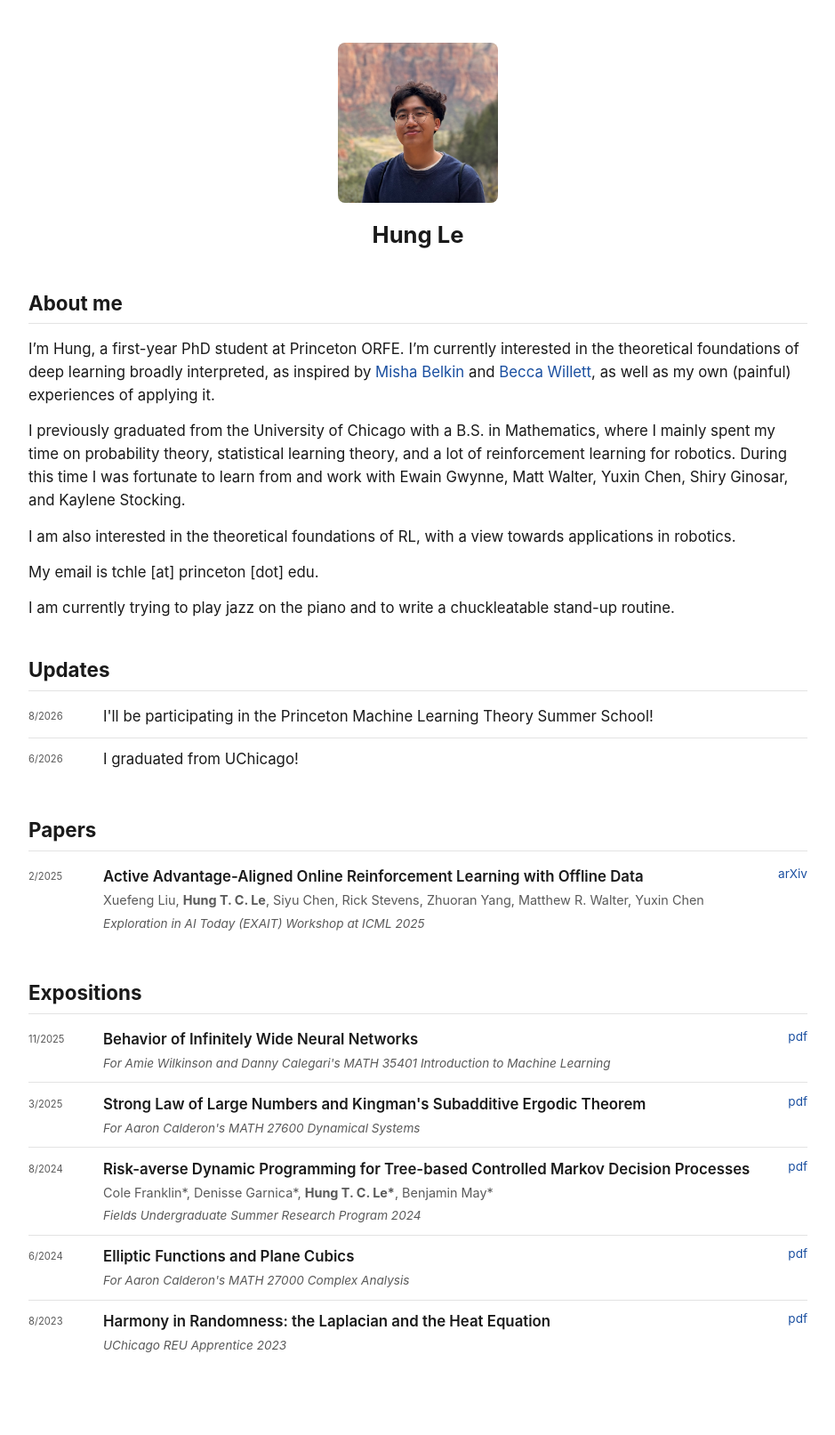
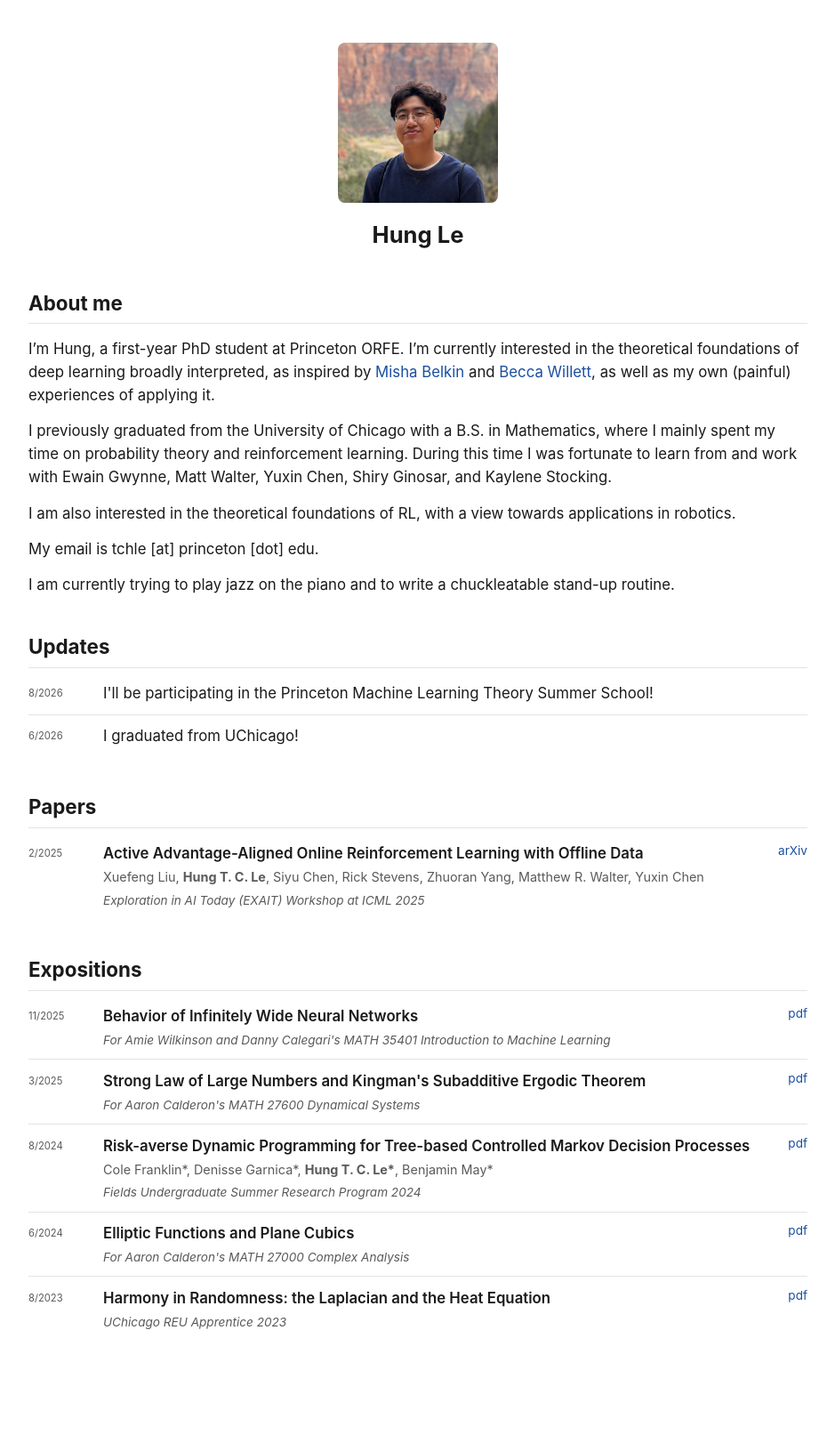
Before and after one commit to letranconghung/letranconghung.github.io, a Jekyll site: the page built from index.md, in a window 1280 px wide. Shown: the whole page at 89% size, without its empty margins (170-1109 px from the left). Built offline with Jekyll 4.4.1, drawn with Linux system fonts in a browser that asks for light colours; our own code applies the rules of GitHub Pages for plain Markdown files; after the commit the page ends 1587 px from its top, so only the background shows below that.

Commit message:
add desc

```diff
--- a/_config.yml
+++ b/_config.yml
@@ -9,7 +9,7 @@
 locale                   : "en-US"
 title                    : "Hung Le"
 name                     : "Hung Le"
-description              : "Hung Le is a PhD student at Princeton ORFE researching the theoretical foundations of deep learning."
+description              : "I am a first-year PhD student at Princeton ORFE working on the theoretical foundations of deep learning. I am in search of reasonable solvable models and realistic assumptions to do theory on."
 url                      : "https://letranconghung.github.io" # the base hostname & protocol for your site e.g. "https://mmistakes.github.io"
 baseurl                  : "/" # the subpath of your site, e.g. "/blog"
 repository               : "letranconghung/letranconghung.github.io" # GitHub username/repo-name
--- a/_layouts/default.html
+++ b/_layouts/default.html
@@ -48,7 +48,6 @@
       { "@type": "CollegeOrUniversity", "name": "Princeton University" },
       { "@type": "CollegeOrUniversity", "name": "University of Chicago" }
     ],
-    "knowsAbout": ["Machine Learning", "Deep Learning", "Reinforcement Learning", "Statistical Learning Theory"],
     "sameAs": [
       "https://github.com/letranconghung"
     ]
--- a/index.md
+++ b/index.md
@@ -13,7 +13,7 @@
 
 I'm Hung, a first-year PhD student at Princeton ORFE. I'm currently interested in the theoretical foundations of deep learning broadly interpreted, as inspired by [Misha Belkin](https://mishabelkin.substack.com/p/the-necessity-of-machine-learning) and [Becca Willett](https://willett.psd.uchicago.edu/research/#:~:text=Research,-Investing%20in%20applied), as well as my own (painful) experiences of applying it.
 
-I previously graduated from the University of Chicago with a B.S. in Mathematics, where I mainly spent my time on probability theory, statistical learning theory, and a lot of reinforcement learning for robotics. During this time I was fortunate to learn from and work with Ewain Gwynne, Matt Walter, Yuxin Chen, Shiry Ginosar, and Kaylene Stocking.
+I previously graduated from the University of Chicago with a B.S. in Mathematics, where I mainly spent my time on probability theory and reinforcement learning. During this time I was fortunate to learn from and work with Ewain Gwynne, Matt Walter, Yuxin Chen, Shiry Ginosar, and Kaylene Stocking.
 
 I am also interested in the theoretical foundations of RL, with a view towards applications in robotics.
 
```
